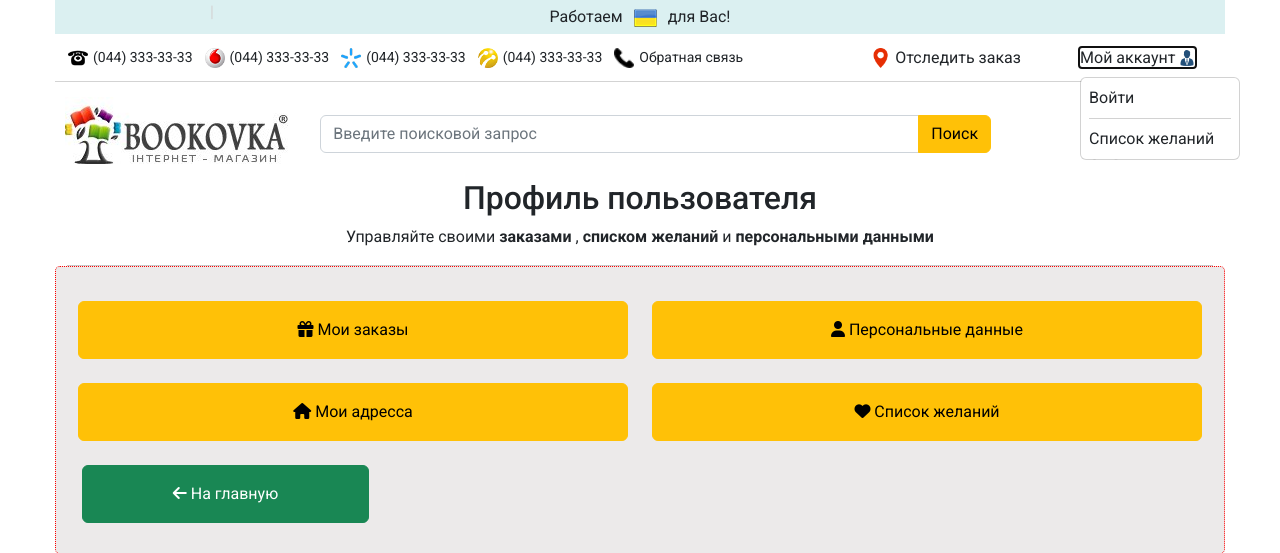
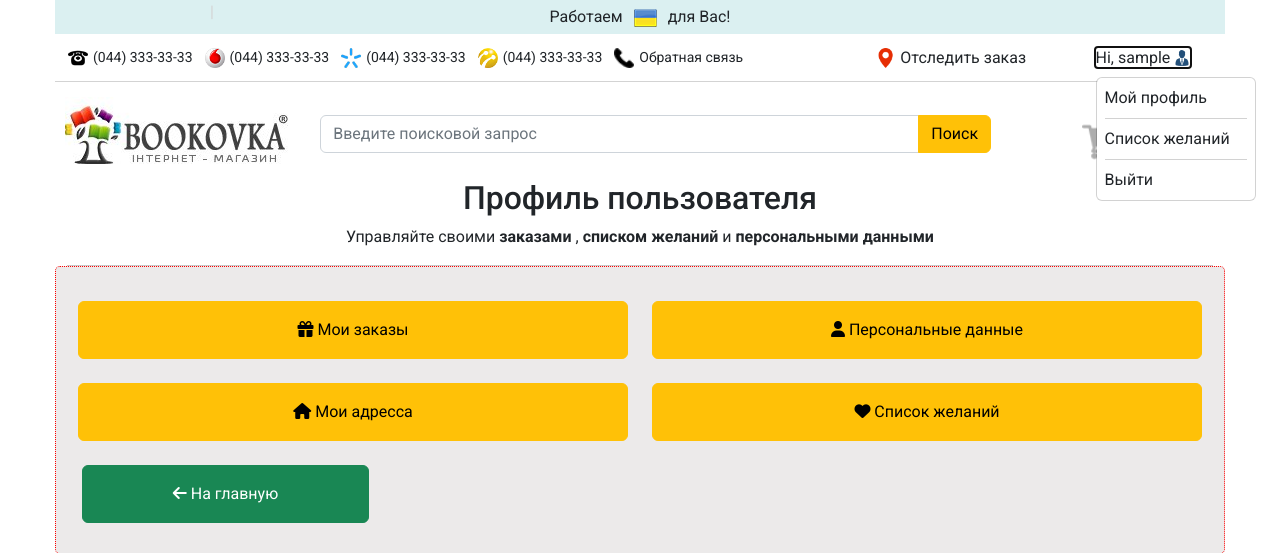
Before and after one commit to v-makarovskyi/book_store_django, a Django app: page /account/dashboard/ in a window 1280 px wide, after a click that opens the changed part. Shown: the top 553 px of the page. Run offline with Django 4.2, Linux system fonts and the light colour scheme; the visitor is signed in with stand-in values (Sample User, id 1); some libraries are stand-ins or nearby versions.

Commit message:
add links for login, logout, dashboard

```diff
--- a/templates/header.html
+++ b/templates/header.html
@@ -47,14 +47,23 @@
                 aria-current="page"
                 href="#"
                 aria-expanded="false"
-              >
+              >{% if user.is_authenticated %}
+                Hi,  {{ request.user.username }}
+                {% else %}
                 Мой аккаунт
+                {% endif %}
                 <img src="{% static 'assets/user.webp' %}" alt="" />
               </a>
               <ul class="dropdown-menu p-2 mt-2">
-                <li class="register__open">Войти</li>
+                {% if user.is_authenticated %}
+                <li class="register__open"><a href="{% url 'account:dashboard' %}">Мой профиль</a></li>
                 <li><hr class="dropdown-divider"></li>
-                <li class="wishlist">Список желаний</li>
+                <li class="register__open"><a href="{% url 'account:login' %}">Список желаний</a></li>
+                <li><hr class="dropdown-divider"></li>
+                <li class="register__open"><a href="{% url 'account:logout' %}">Выйти</a></li>
+                {% else %}
+                <li class="register__open"><a href="{% url 'account:login' %}">Вoйти</a></li>
+                {% endif %}
               </ul>
             </li>
           </ul>
```
